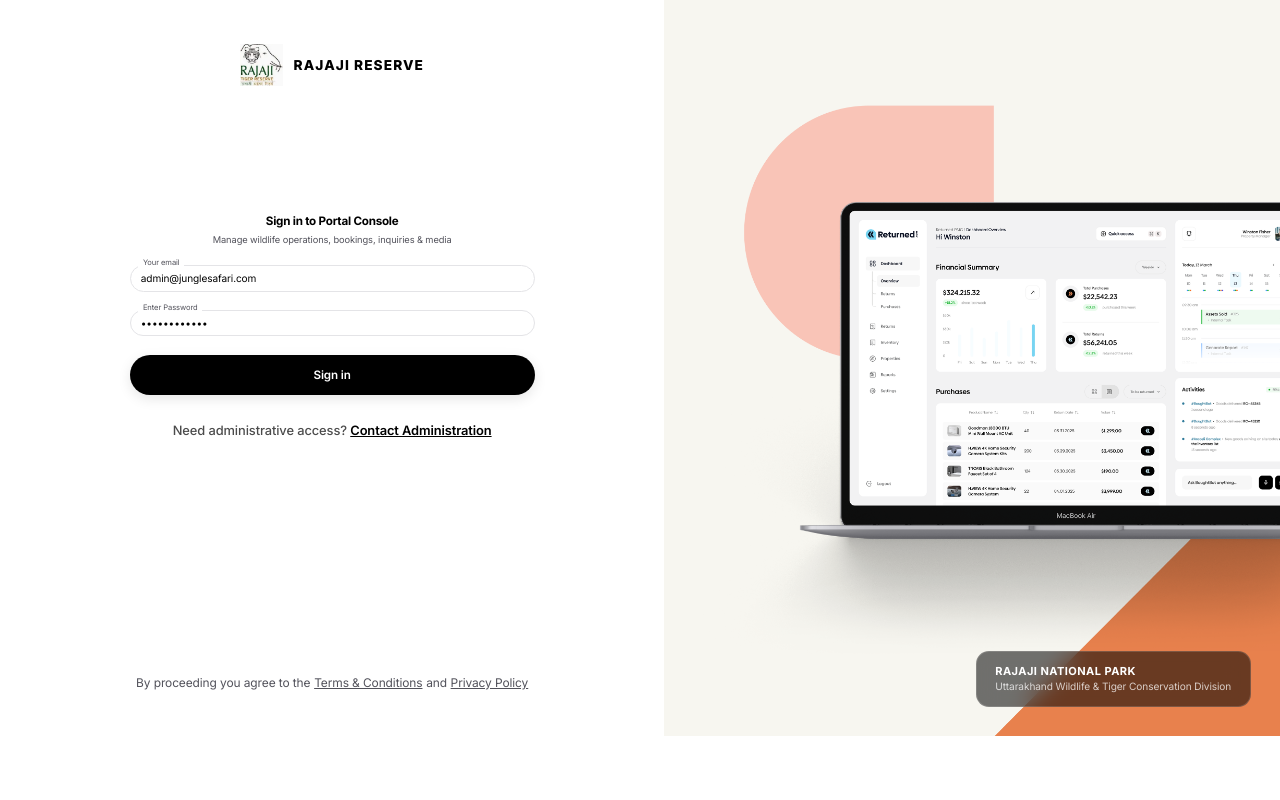
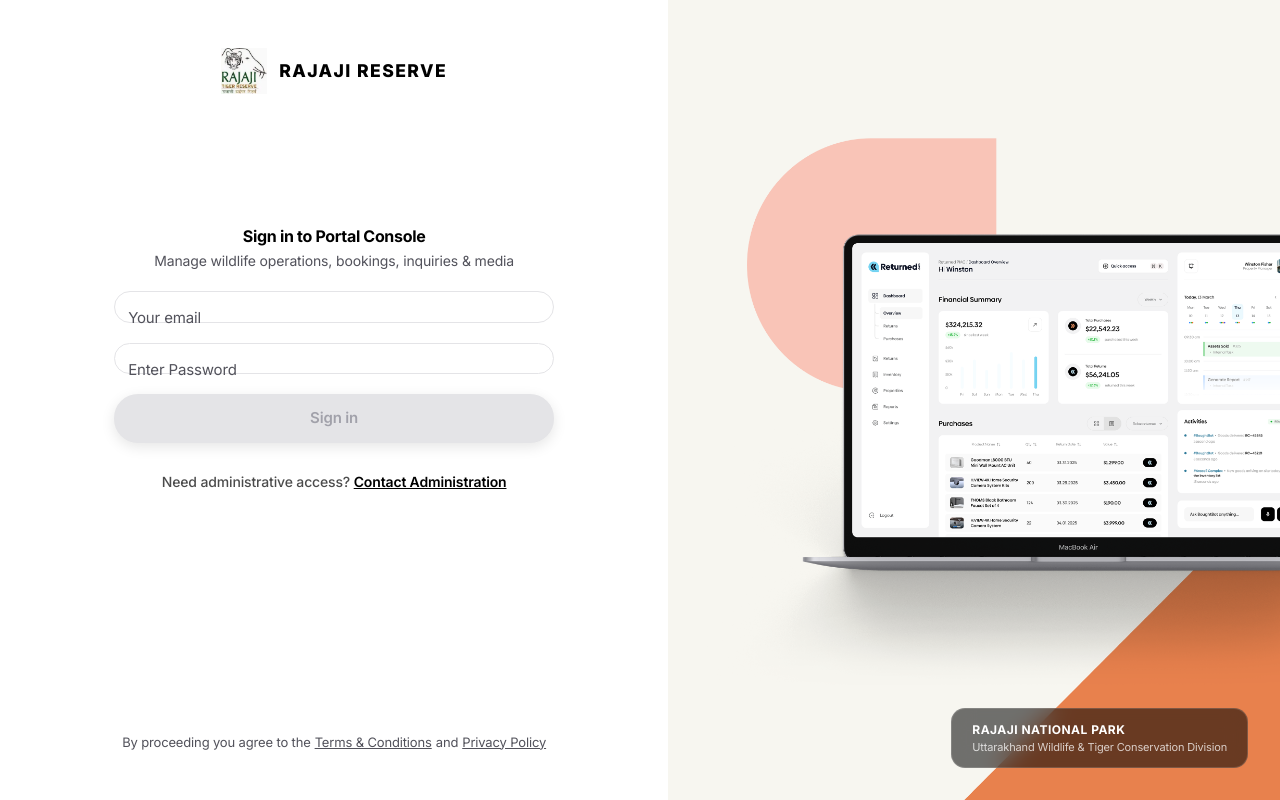
Before and after one commit to rajajinationalpark21/admin, a React (Vite) app: page / in a window 1280 px wide. Built offline with nearby package versions, Linux system fonts and the light colour scheme; no server answers.

Commit message:
fix(admin): normalize typography scale, remove zoom factor, clear prefilled credentials, and fix blog deletion payload

```diff
--- a/src/index.css
+++ b/src/index.css
@@ -3,31 +3,18 @@
 @tailwind utilities;
 
 html {
-  font-size: 13.5px;
+  font-size: 16px;
   scroll-behavior: smooth;
   -webkit-tap-highlight-color: transparent;
   -webkit-text-size-adjust: 100%;
 }
 
-@media (min-width: 1440px) {
-  html {
-    font-size: 13px;
-  }
-}
-
 body {
   overscroll-behavior-y: none;
-  font-size: 0.8125rem;
+  font-size: 0.9375rem;
   letter-spacing: -0.01em;
   -webkit-font-smoothing: antialiased;
   -moz-osx-font-smoothing: grayscale;
-}
-
-/* Compact, proportional desktop scaling to eliminate zoomed-in appearance */
-@media (min-width: 768px) {
-  body {
-    zoom: 0.92;
-  }
 }
 
 /* Smooth scrolling container */
--- a/src/pages/BlogManager.jsx
+++ b/src/pages/BlogManager.jsx
@@ -114,11 +114,11 @@
   const handleDelete = async (id) => {
     if (!window.confirm("Are you sure you want to delete this blog?")) return;
     try {
-      await api.delete(`blogs/delete/${id}`);
+      await api.delete("blogs/delete", { data: { blogId: id, id } });
       toast.success("Blog deleted successfully!");
       fetchBlogs();
     } catch (error) {
-      toast.error("Failed to delete blog");
+      toast.error(error.response?.data?.message || "Failed to delete blog");
       console.error(error);
     }
   };
--- a/src/pages/Login-Page.jsx
+++ b/src/pages/Login-Page.jsx
@@ -6,8 +6,8 @@
 
 export default function LoginPage() {
   const navigate = useNavigate();
-  const [email, setEmail] = useState("admin@junglesafari.com");
-  const [password, setPassword] = useState("ChangeMe123!");
+  const [email, setEmail] = useState("");
+  const [password, setPassword] = useState("");
   const [emailError, setEmailError] = useState("");
   const [passwordError, setPasswordError] = useState("");
   const [showPassword, setShowPassword] = useState(false);
--- a/src/theme/muiTheme.js
+++ b/src/theme/muiTheme.js
@@ -158,20 +158,20 @@
         "Arial",
         "sans-serif",
       ].join(","),
-      fontSize: 13,
-      htmlFontSize: 13.5,
-      h1: { fontWeight: 700, fontSize: "1.4rem", letterSpacing: "-0.025em" },
-      h2: { fontWeight: 700, fontSize: "1.25rem", letterSpacing: "-0.025em" },
-      h3: { fontWeight: 600, fontSize: "1.125rem", letterSpacing: "-0.02em" },
-      h4: { fontWeight: 600, fontSize: "1rem", letterSpacing: "-0.015em" },
-      h5: { fontWeight: 600, fontSize: "0.9375rem", letterSpacing: "-0.01em" },
-      h6: { fontWeight: 600, fontSize: "0.875rem" },
-      subtitle1: { fontSize: "0.8125rem" },
-      subtitle2: { fontSize: "0.75rem" },
-      body1: { fontSize: "0.8125rem" },
-      body2: { fontSize: "0.75rem" },
-      button: { textTransform: "none", fontWeight: 600, fontSize: "0.8125rem" },
-      caption: { fontSize: "0.6875rem" },
+      fontSize: 14,
+      htmlFontSize: 16,
+      h1: { fontWeight: 700, fontSize: "1.75rem", letterSpacing: "-0.025em" },
+      h2: { fontWeight: 700, fontSize: "1.5rem", letterSpacing: "-0.025em" },
+      h3: { fontWeight: 600, fontSize: "1.25rem", letterSpacing: "-0.02em" },
+      h4: { fontWeight: 600, fontSize: "1.125rem", letterSpacing: "-0.015em" },
+      h5: { fontWeight: 600, fontSize: "1rem", letterSpacing: "-0.01em" },
+      h6: { fontWeight: 600, fontSize: "0.9375rem" },
+      subtitle1: { fontSize: "0.9375rem" },
+      subtitle2: { fontSize: "0.875rem" },
+      body1: { fontSize: "0.9375rem" },
+      body2: { fontSize: "0.875rem" },
+      button: { textTransform: "none", fontWeight: 600, fontSize: "0.875rem" },
+      caption: { fontSize: "0.75rem" },
     },
     shape: {
       borderRadius: 10,
```
